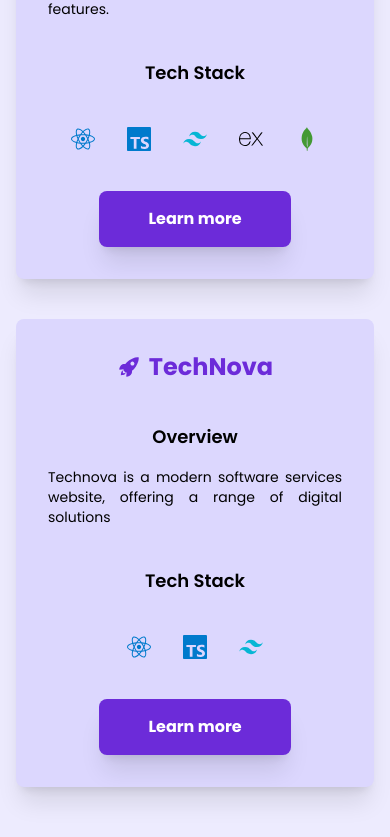
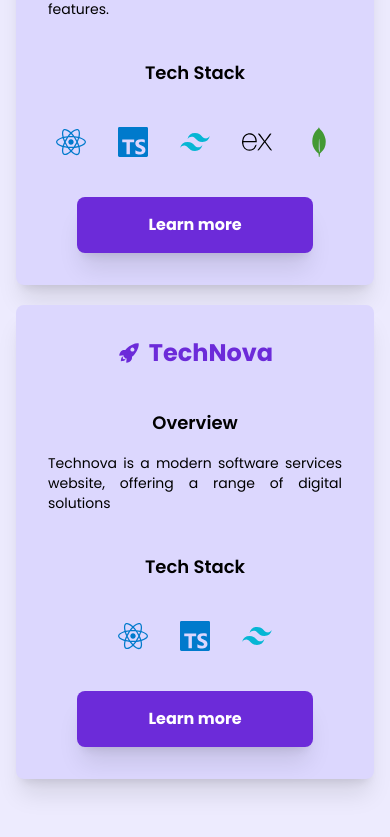
Before and after one commit to Izzeddin-Samara/My_Portfolio, a Next.js app: page / in a window 390 px wide. Shown: the part 4707-5544 px from the top of the page. Built offline with nearby package versions, Linux system fonts and the light colour scheme.

Commit message:
Update styles in Projects component

```diff
--- a/components/Projects.tsx
+++ b/components/Projects.tsx
@@ -18,14 +18,14 @@ export default function Projects() {
         "A full-stack team management app with CRUD, login, and real-time search features.",
 
       techstack: [
-        { id: "react", icon: <FaReact className="text-2xl md:text-4xl" color="#007acc" /> },
-        { id: "ts", icon: <SiTypescript className="text-2xl md:text-4xl" color="#007acc" /> },
+        { id: "react", icon: <FaReact className="text-3xl md:text-4xl" color="#007acc" /> },
+        { id: "ts", icon: <SiTypescript className="text-3xl md:text-4xl" color="#007acc" /> },
         {
           id: "tailwind",
-          icon: <RiTailwindCssFill className="text-2xl md:text-4xl" color="#06b6d4" />,
+          icon: <RiTailwindCssFill className="text-3xl md:text-4xl" color="#06b6d4" />,
         },
-        { id: "express", icon: <SiExpress className="text-2xl md:text-4xl" color="black" /> },
-        { id: "mongodb", icon: <SiMongodb className="text-2xl md:text-4xl" color="#439934" /> },
+        { id: "express", icon: <SiExpress className="text-3xl md:text-4xl" color="black" /> },
+        { id: "mongodb", icon: <SiMongodb className="text-3xl md:text-4xl" color="#439934" /> },
       ],
       slug: "TeamBase",
     },
@@ -39,11 +39,11 @@ export default function Projects() {
         "Technova is a modern software services website, offering a range of digital solutions",
 
       techstack: [
-        { id: "react", icon: <FaReact className="text-2xl md:text-4xl" color="#007acc" /> },
-        { id: "ts", icon: <SiTypescript className="text-2xl md:text-4xl" color="#007acc" /> },
+        { id: "react", icon: <FaReact className="text-3xl md:text-4xl" color="#007acc" /> },
+        { id: "ts", icon: <SiTypescript className="text-3xl md:text-4xl" color="#007acc" /> },
         {
           id: "tailwind",
-          icon: <RiTailwindCssFill className="text-2xl md:text-4xl" color="#06b6d4" />,
+          icon: <RiTailwindCssFill className="text-3xl md:text-4xl" color="#06b6d4" />,
         },
       ],
       slug: "TechNova",
@@ -59,14 +59,14 @@ export default function Projects() {
           <p className="mb-4 text-center text-lg dark:text-white">
             Here are some of major projects I&rsquo;ve worked on recently!
           </p>
-          <div className="grid grid-cols-1 gap-10 p-4 md:grid-cols-2">
+          <div className="grid grid-cols-1 gap-5 p-4 md:grid-cols-2">
             {projects.map(
               ({ name, icon, overview, techstack, slug }, index) => (
                 <div
                   key={index}
-                  className="space-y-10 rounded-lg bg-purple-200 p-8 text-center shadow-xl dark:bg-gray-700 dark:text-white"
+                  className="space-y-10 md:w-[90%] mx-auto rounded-lg bg-purple-200 p-8 text-center shadow-xl dark:bg-gray-700 dark:text-white"
                 >
-                  <h1 className=" bg-purple-200 flex items-center justify-center gap-2 text-2xl font-bold text-purple-700 md:text-3xl dark:text-purple-600">
+                  <h1 className=" flex items-center justify-center gap-2 text-2xl font-bold text-purple-700 md:text-3xl dark:text-purple-600">
                     {icon}
                     {name}
                   </h1>
@@ -81,7 +81,7 @@ export default function Projects() {
                     ))}
                   </ul>
                   <Link href={`/projects#${slug}`}>
-                    <button className="w-48 cursor-pointer rounded-lg bg-purple-700 p-4 text-md md:text-xl font-bold text-white shadow-xl outline-none hover:bg-purple-800 focus:ring-4 focus:ring-purple-300 dark:bg-purple-600 dark:hover:bg-purple-700">
+                    <button className="md:w-[60%] w-[80%]  cursor-pointer rounded-lg bg-purple-700 p-4 text-md md:text-xl font-bold text-white shadow-xl outline-none hover:bg-purple-800 focus:ring-4 focus:ring-purple-300 dark:bg-purple-600 dark:hover:bg-purple-700">
                       Learn more
                     </button>
                   </Link>
```
